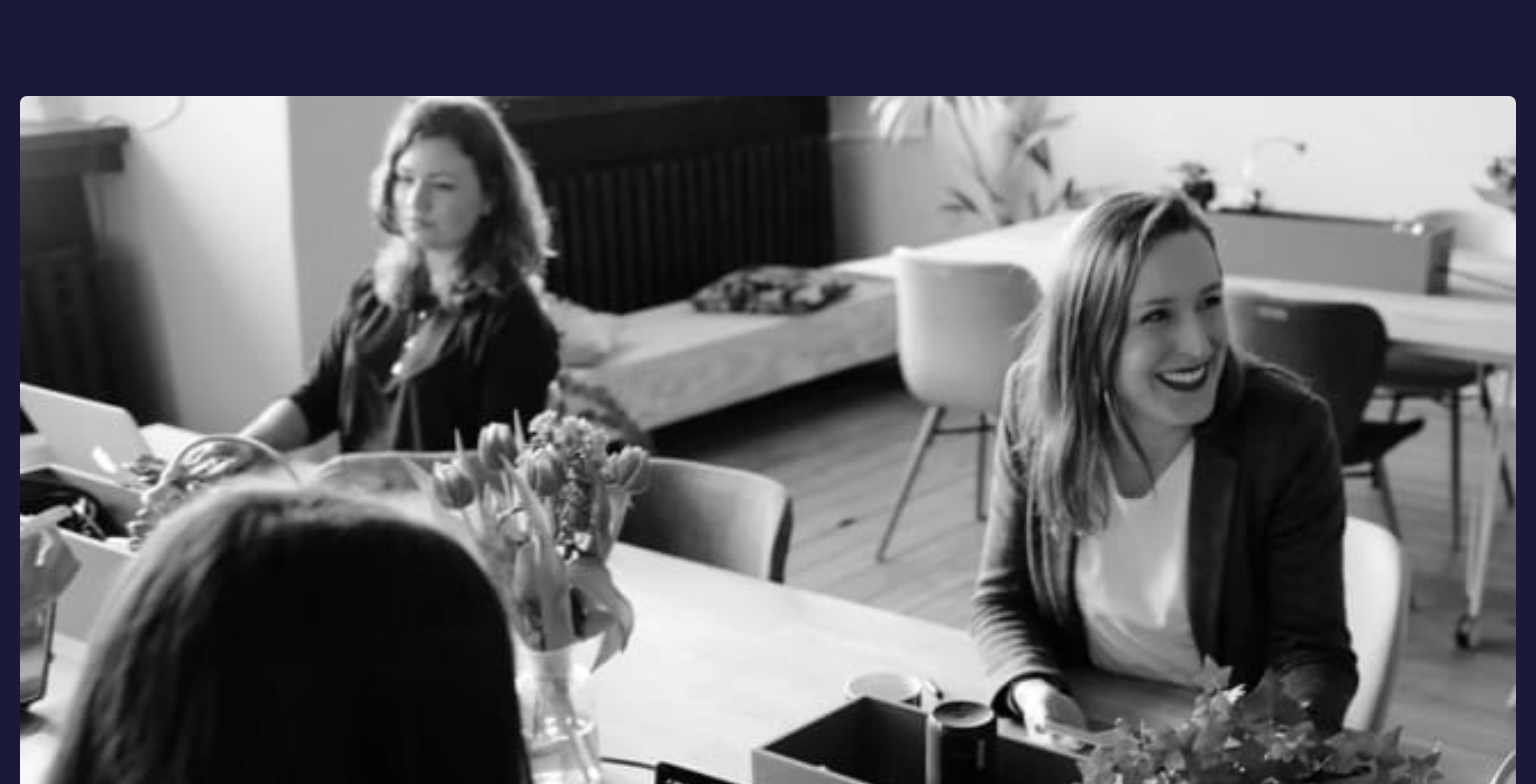
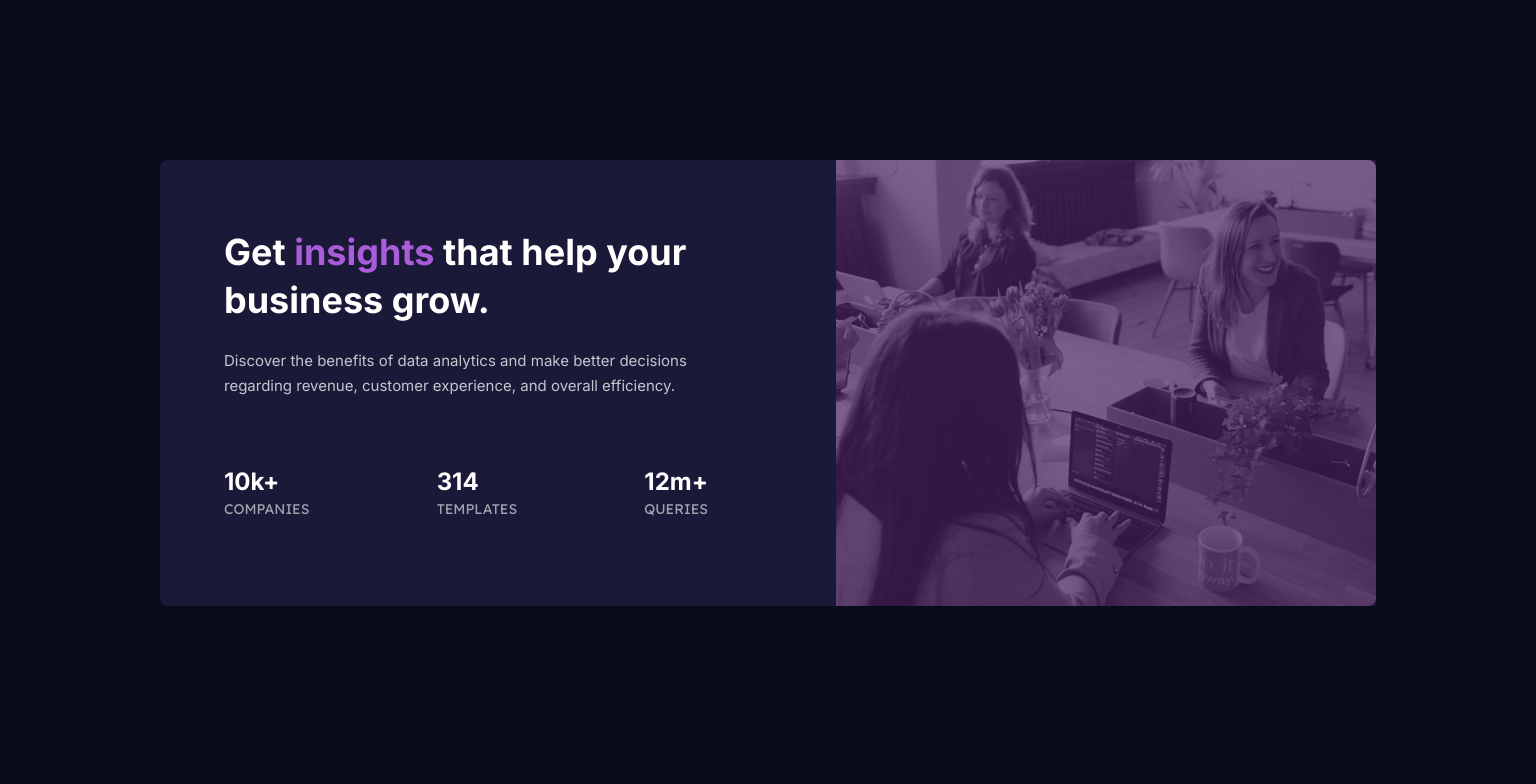
Before and after one commit to Israel-Carneiro/stats-preview-card, a plain HTML site: page index.html in a window 1536 px wide. Shown: the top 784 px of the page. Drawn offline with Linux system fonts and the light colour scheme.

Commit message:
Add responsive dsigne for desktop

```diff
--- a/index.html
+++ b/index.html
@@ -9,25 +9,44 @@
   <link rel="icon" type="image/png" sizes="32x32" href="./images/favicon-32x32.png">
   <title>Frontend Mentor | Stats preview card component</title>
 </head>
+
 <body>
+  <header>
+    <img class="cabecalho__foto--mobile" src="./images/image-header-mobile.jpg" alt="Bussines">
+  </header>
+
   <main>
-    <img class="cabecalho__foto" src="./images/image-header-mobile.jpg" alt="Bussines">
+    <div class="card">
       <h1>Get <a class="insights">insights</a> that help your business grow.</h1>
 
       <p class="texto">Discover the benefits of data analytics and make better decisions
         regarding revenue, customer experience, and overall efficiency.</p>
 
+      <div class="status">
+        <div>
           <h2>10k+</h2>
-    <p class="status">companies</p>
+          <p class="status__text">companies</p>
+        </div>
+        <div>
           <h2>314</h2>
-    <p class="status">templates</p>
+          <p class="status__text">templates</p>
+        </div>
+        <div>
           <h2>12m+</h2>
-    <p class="status">queries</p>
-
+          <p class="status__text">queries</p>
+        </div>
+      </div>
+      <!--
       <div class="attribution">
         Challenge by <a href="https://www.frontendmentor.io?ref=challenge" target="_blank">Frontend Mentor</a>.
         Coded by <a href="https://github.com/Israel-Carneiro">Israel Carneiro</a>.
       </div>
+      -->
+    </div>
+
+    <div>
+      <img class="cabecalho__foto--desktop" src="./images/image-header-desktop.jpg" alt="Bussines">
+    </div>
   </main>
 </body>
 </html>
--- a/style.css
+++ b/style.css
@@ -1,7 +1,8 @@
 :root {
     --main-background: hsl(233, 47%, 7%);
     --card-background: hsl(244, 38%, 16%);
-    --accent: hsl(277, 64%, 61%);
+    --atribute: hsl(228, 45%, 44%);
+    --accent: rgb(170, 92, 219);
     --white1: hsl(0, 0%, 100%);
     --white2: hsla(0, 0%, 100%, 0.75);
     --white3: hsla(0, 0%, 100%, 0.6);
@@ -11,29 +12,30 @@
 }
 
 body {
-    background-color: hsl(244, 38%, 16%);
-    margin: 6rem 1.25rem 0 1.25rem;
+    background-color: var(--main-background);
+    margin: 6rem 1.25rem 6rem 1.25rem;
 }
 
-.cabecalho__foto {
-    filter: opacity(0.4), drop-shadow();
-    border-radius: 7px 7px 0 0;
+.cabecalho__foto--mobile {
+    filter: opacity(0.3) drop-shadow(rgb(176, 48, 179) 0px 0px 0px);
+    border-radius: 8px 8px 0 0;
     width: 100%;
+    margin-bottom: -.15rem;
 }
 
 main {
-    margin-bottom: 6rem;
-    border-radius: 7px;
+    padding: 2.5rem 2rem 0 2rem;
+    border-radius: 0 0 8px 8px;
     text-align: center;
-    background-color: hsl(244, 43%, 25%);
+    background-color: var(--card-background);
 }
 
 h1 {
-    padding: 2.5rem 2rem 1rem 2rem;
+    padding-bottom: 1rem;
     font-family: var(--inter);
     font-size: 1.75rem;
     font-weight: 700;
-    color: hsl(0, 0%, 100%);
+    color: var(--white1);
 }
 
 .insights {
@@ -42,7 +44,7 @@ h1 {
 
 .texto {
     line-height: 25px;
-    padding: 0 2rem 3rem 2rem;
+    padding-bottom: 3rem;
     font-family: var(--inter);
     font-size: 15px;
     font-weight: 400;
@@ -50,14 +52,15 @@ h1 {
 }
 
 h2 {
+    padding-bottom: .5rem;
     font-family: var(--inter);
     font-size: 1.5rem;
     font-weight: 700;
     color: var(--white1);
 }
 
-.status {
-    padding: .5rem 0 2rem 0;
+.status__text {
+    padding-bottom: 2rem;
     font-family: var(--lexend-deca);
     font-size: 14px;
     font-weight: 400;
@@ -68,5 +71,56 @@ h2 {
 .attribution {
     padding-bottom: .5rem;
     font-size: 11px; text-align: center;
-    color: hsl(228, 45%, 44%);
+    color: var(--atribute);
 }
+
+.cabecalho__foto--desktop {
+    display: none;
+}
+
+@media screen and (min-width: 1440px) {
+
+    body {
+        margin: 10rem;
+    }
+
+    header {
+        display: none;
+    }
+
+    main {
+        padding: 0;
+        display: flex;
+        border-radius: 8px 0 0 8px;
+        text-align: start;
+    }
+
+    .card {
+        margin: 4.25rem 8rem 4rem 4rem;
+    }
+
+    h1 {
+        line-height: 3rem;
+        padding-bottom: 1.5rem;
+        font-size: 2.25rem;
+    }
+
+    .texto {
+        padding-bottom: 4.5rem;
+    }
+
+    .status {
+        display: flex;
+        justify-content: space-between;
+    }
+
+    .status__text {
+        padding: 0;
+    }
+
+    .cabecalho__foto--desktop {
+        display: block;
+        filter: opacity(0.3) drop-shadow(rgb(176, 48, 179) 0px 0px 0px);
+        border-radius: 0 8px 8px 0;
+    }
+}
```
Also changed, not shown: 2 other files. Lines whose indentation alone changed are shown as unchanged.
